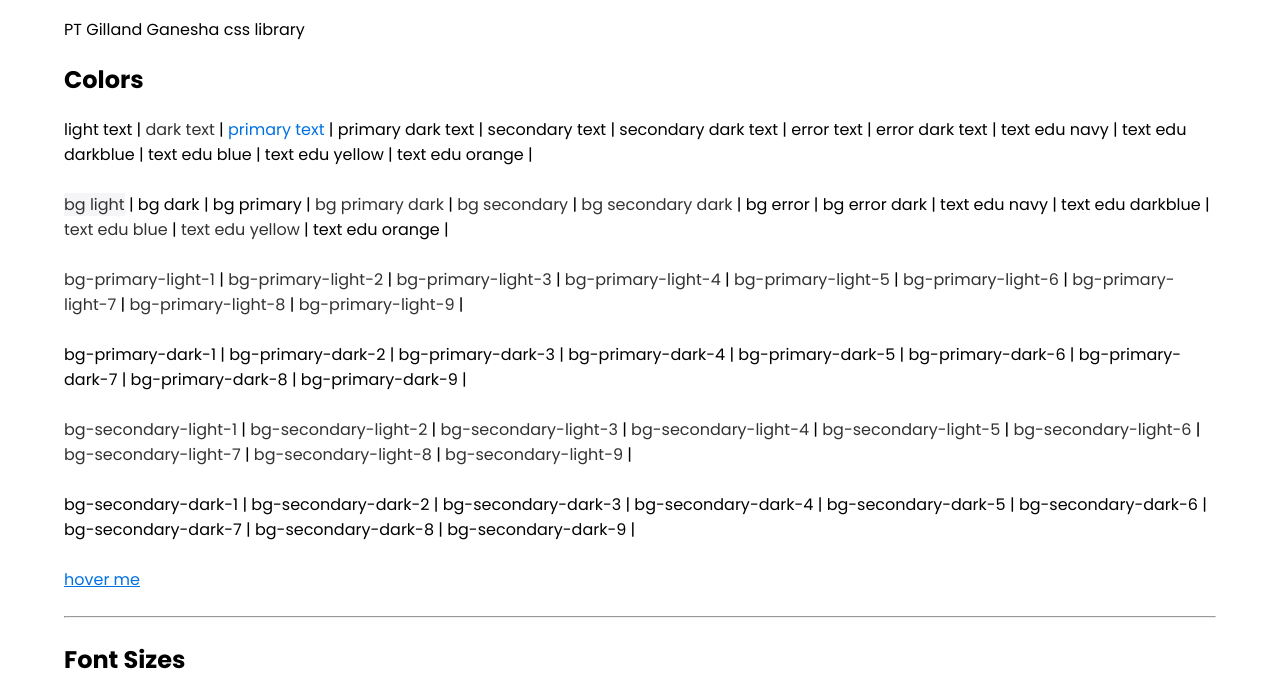
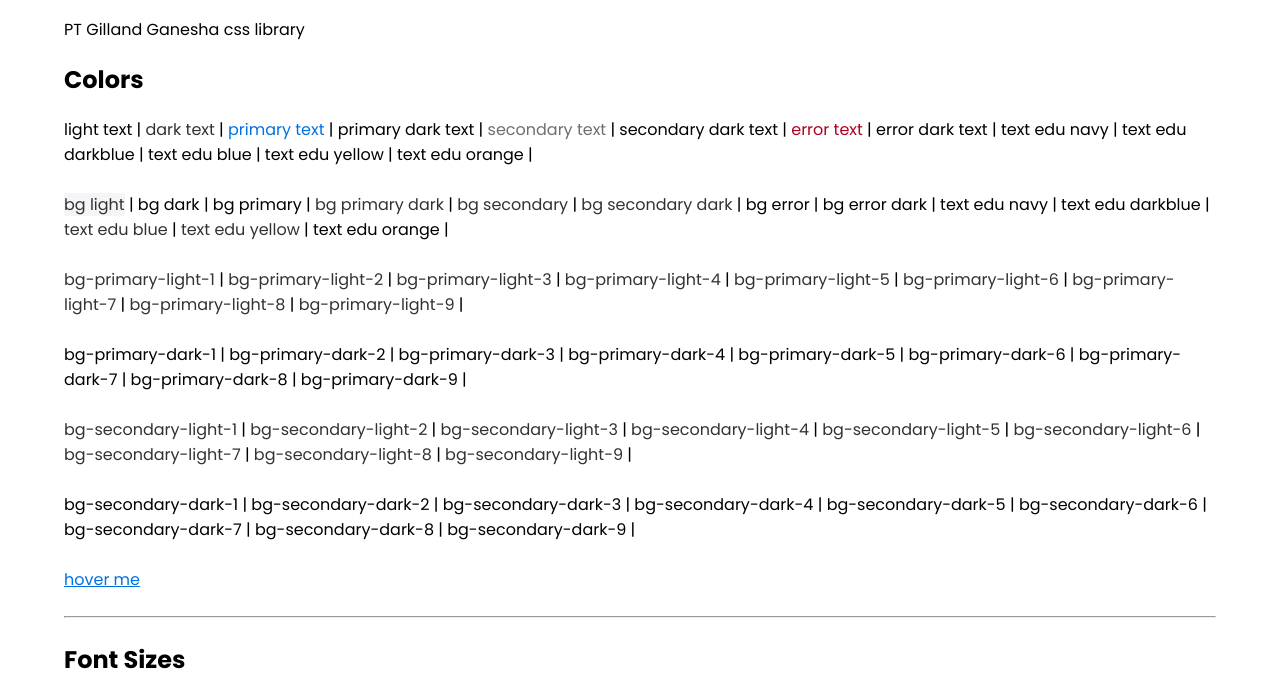
Before and after one commit to ApreaKosasih/gillandgroup-css, a website: page components.html in a window 1280 px wide. Shown: the part 58-752 px from the top of the page. Drawn offline with Linux system fonts and the light colour scheme.

Commit message:
style purpose

```diff
--- a/css/index.css
+++ b/css/index.css
@@ -111,6 +111,14 @@ body {
 
 .text-primary {
   color: #0071e3;
+}
+
+.text-secondary {
+  color: #6e6e73;
+}
+
+.text-error {
+  color: #b00020;
 }
 
 .card {
```
